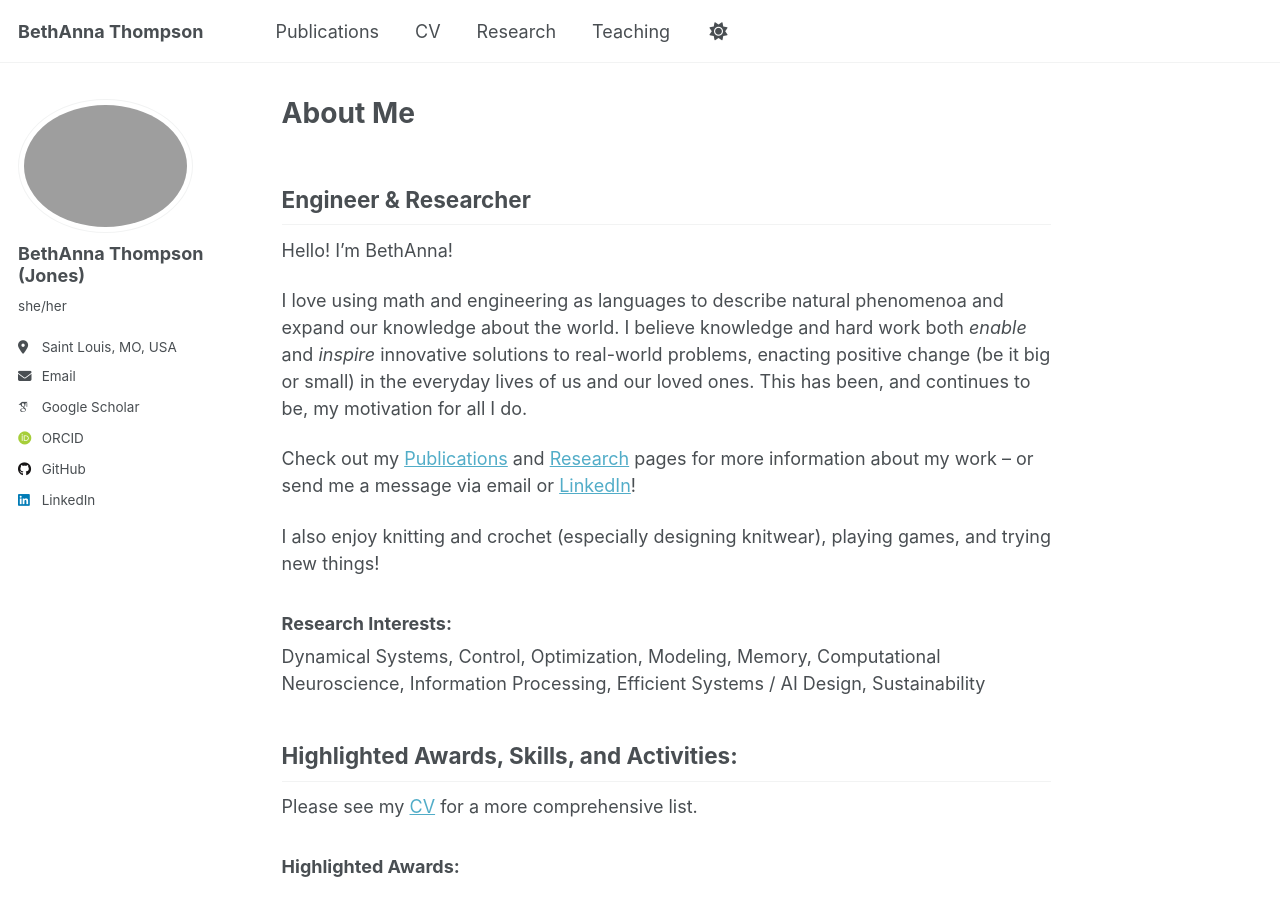
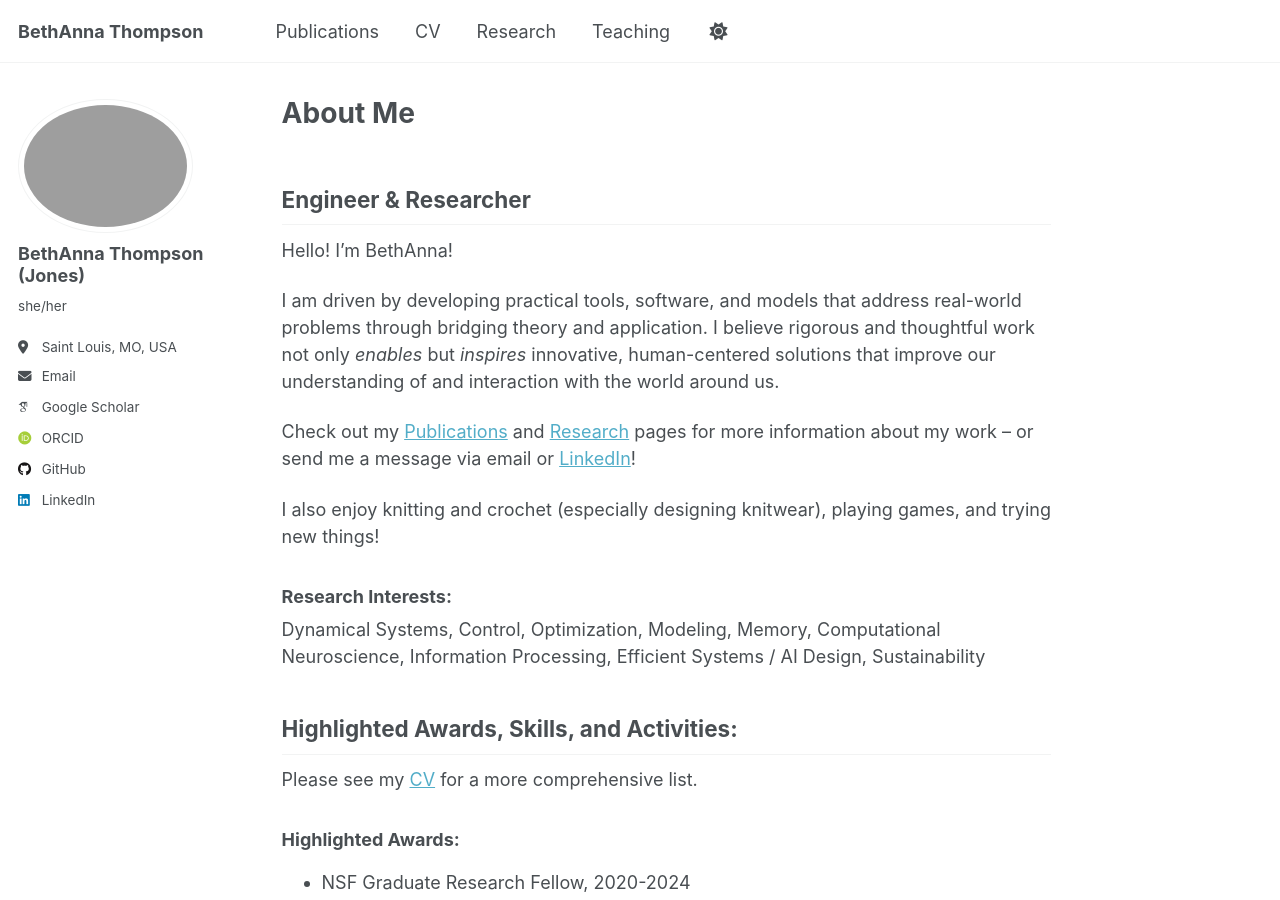
Before and after one commit to BethAnna/BethAnna.github.io, a Jekyll site: the page built from _pages/about.md, in a window 1280 px wide and 900 px high. Built offline with Jekyll 4.4.1, drawn with Linux system fonts in a browser that asks for light colours; some web fonts are replaced; a script that is not in the unit is left out.

Commit message:
Update about.md

```diff
--- a/_pages/about.md
+++ b/_pages/about.md
@@ -12,7 +12,7 @@ redirect_from:
 
 Hello! I'm BethAnna!
 
-I love using math and engineering as languages to describe natural phenomenoa and expand our knowledge about the world. I believe knowledge and hard work both _enable_ and _inspire_ innovative solutions to real-world problems, enacting positive change (be it big or small) in the everyday lives of us and our loved ones. This has been, and continues to be, my motivation for all I do.
+I am driven by developing practical tools, software, and models that address real-world problems through bridging theory and application. I believe rigorous and thoughtful work not only _enables_ but _inspires_ innovative, human-centered solutions that improve our understanding of and interaction with the world around us.
 
 Check out my [Publications](https://bethanna.github.io/publications/) and [Research](https://bethanna.github.io/research/) pages for more information about my work -- or send me a message via email or [LinkedIn](https://www.linkedin.com/in/elisabeth-bethanna-thompson-jones-phd-b96994156/)!  <br>
 
```
